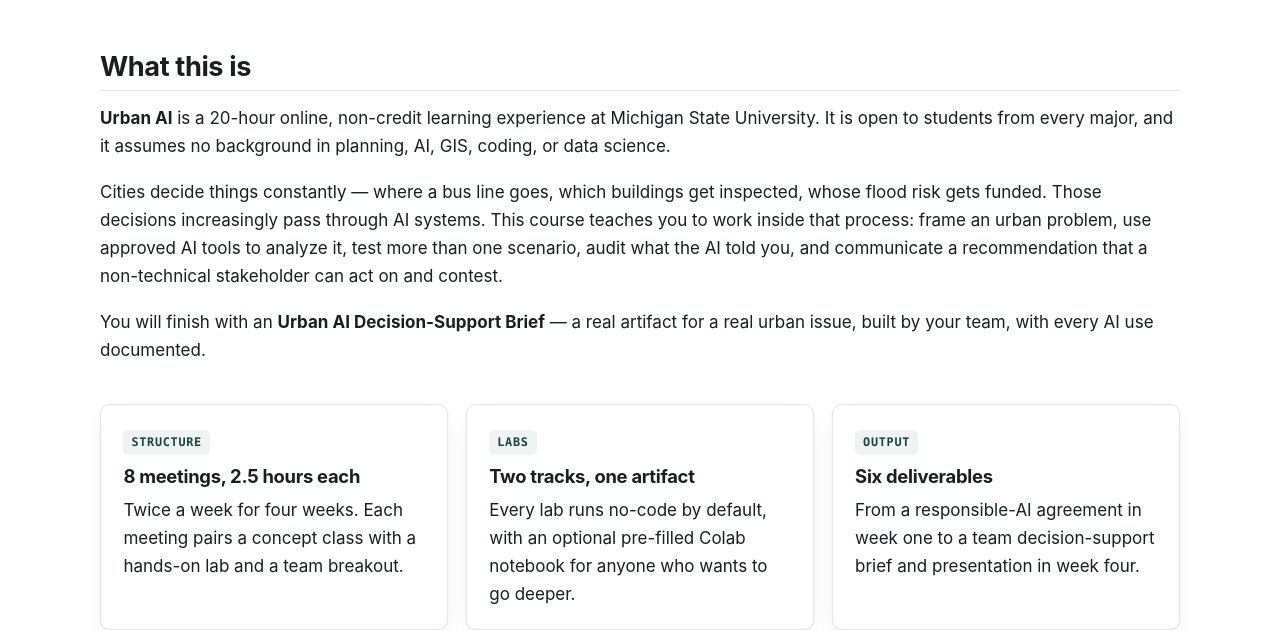
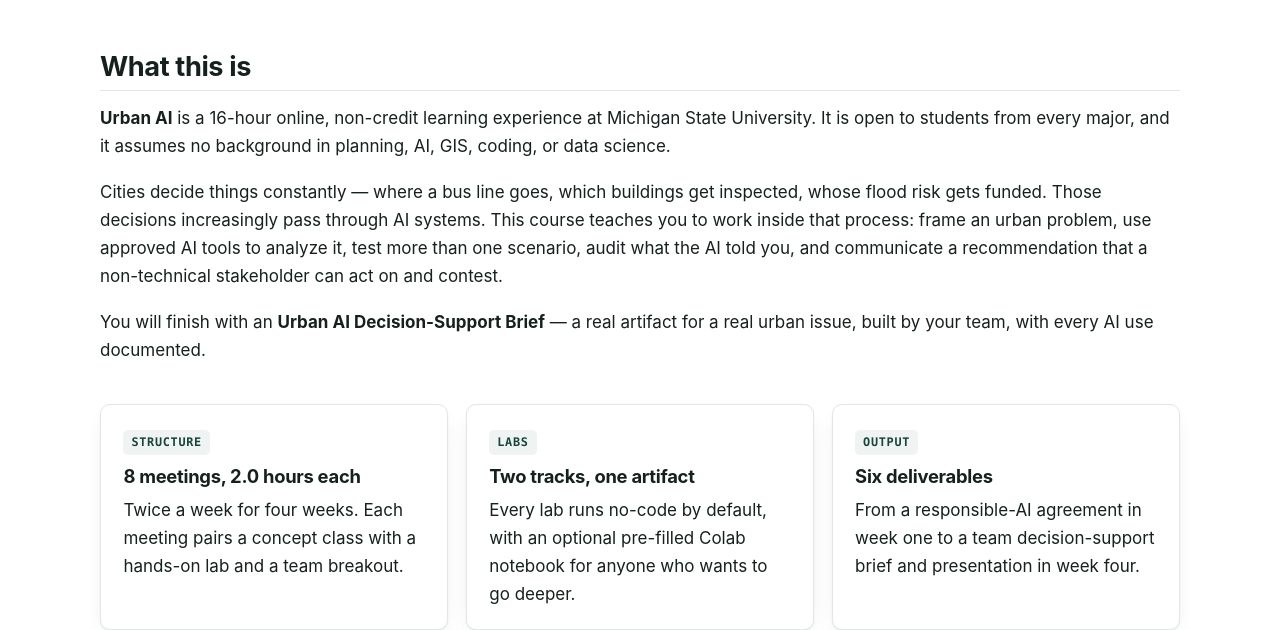
Before and after one commit to jiehou-lab/urban-ai, a Jekyll site: the page built from index.md, in a window 1280 px wide and 900 px high, scrolled down 619 px. Shown: the part 152-782 px from the top of the window. Built offline with Jekyll 4.4.1, drawn with Linux system fonts in a browser that asks for light colours.

Commit message:
Revise Urban AI course duration and meeting details
Updated course duration and meeting length for Urban AI.

```diff
--- a/index.md
+++ b/index.md
@@ -7,7 +7,7 @@
 
 ## What this is
 
-**Urban AI** is a 20-hour online, non-credit learning experience at Michigan State University. It is open to
+**Urban AI** is a 16-hour online, non-credit learning experience at Michigan State University. It is open to
 students from every major, and it assumes no background in planning, AI, GIS, coding, or data science.
 
 Cities decide things constantly — where a bus line goes, which buildings get inspected, whose flood risk gets
@@ -21,7 +21,7 @@
 <div class="grid grid-3" style="margin:2.5rem 0">
   <div class="card">
     <span class="card-num">STRUCTURE</span>
-    <h3>8 meetings, 2.5 hours each</h3>
+    <h3>8 meetings, 2.0 hours each</h3>
     <p>Twice a week for four weeks. Each meeting pairs a concept class with a hands-on lab and a team breakout.</p>
   </div>
   <div class="card">
```
